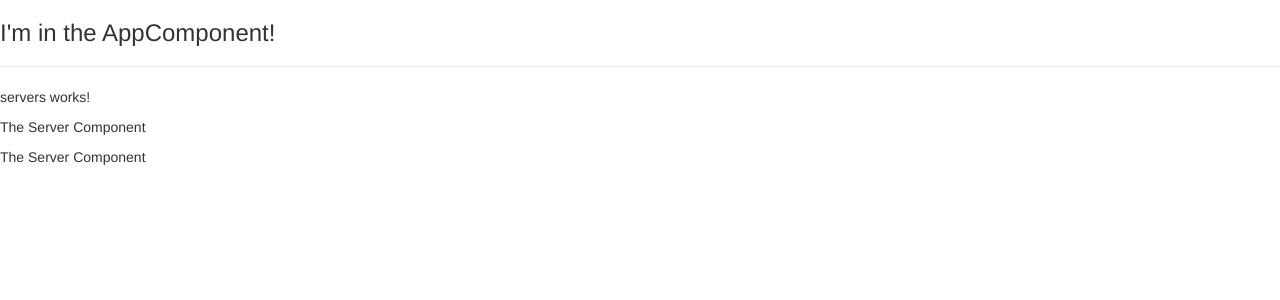
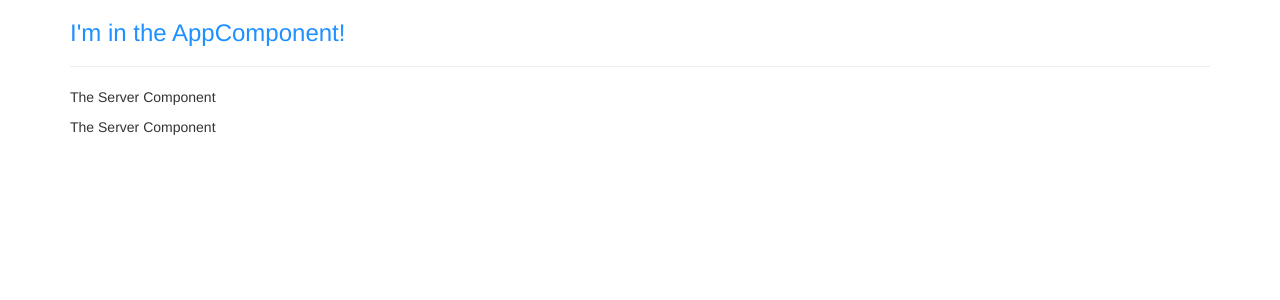
Before and after one commit to jamtuba/Udemy-Angular, an Angular app in the folder start-project/: page / in a window 1280 px wide. Shown: the top 300 px of the page. Built offline with nearby package versions, Linux system fonts and the light colour scheme.

Commit message:
Lesson 23

```diff
--- a/start-project/src/app/app.component.css
+++ b/start-project/src/app/app.component.css
@@ -0,0 +1,3 @@
+h3 {
+  color: darkblue;
+}
--- a/start-project/src/app/app.component.html
+++ b/start-project/src/app/app.component.html
@@ -1,4 +1,11 @@
-<h3>I'm in the AppComponent!</h3>
-<hr>
-
-<app-servers />
+<div class="container">
+  <div class="row">
+    <div class="col-xs-12">
+      <h3>I'm in the AppComponent!</h3>
+      <hr>
+      <app-servers />
+        <!-- <div app-servers></div> -->
+        <!-- <div class="app-servers"></div> -->
+    </div>
+  </div>
+</div>
--- a/start-project/src/app/app.component.ts
+++ b/start-project/src/app/app.component.ts
@@ -3,7 +3,12 @@
 @Component({
   selector: 'app-root',
   templateUrl: './app.component.html',
-  styleUrls: ['./app.component.css']
+  // styleUrls: ['./app.component.css']
+  styles: [`
+    h3 {
+      color: dodgerblue;
+    }
+  `]
 })
 export class AppComponent {
 }
--- a/start-project/src/app/servers/servers.component.ts
+++ b/start-project/src/app/servers/servers.component.ts
@@ -2,7 +2,11 @@
 
 @Component({
   selector: 'app-servers',
-  templateUrl: './servers.component.html',
+  // selector: '[app-servers]',
+  // selector: '.app-servers',
+  template: `
+    <app-server></app-server>
+    <app-server></app-server>`,
   styleUrls: ['./servers.component.css']
 })
 export class ServersComponent {
```
Also changed, not shown: 1 other file (tests, documents, lock files or other folders).
